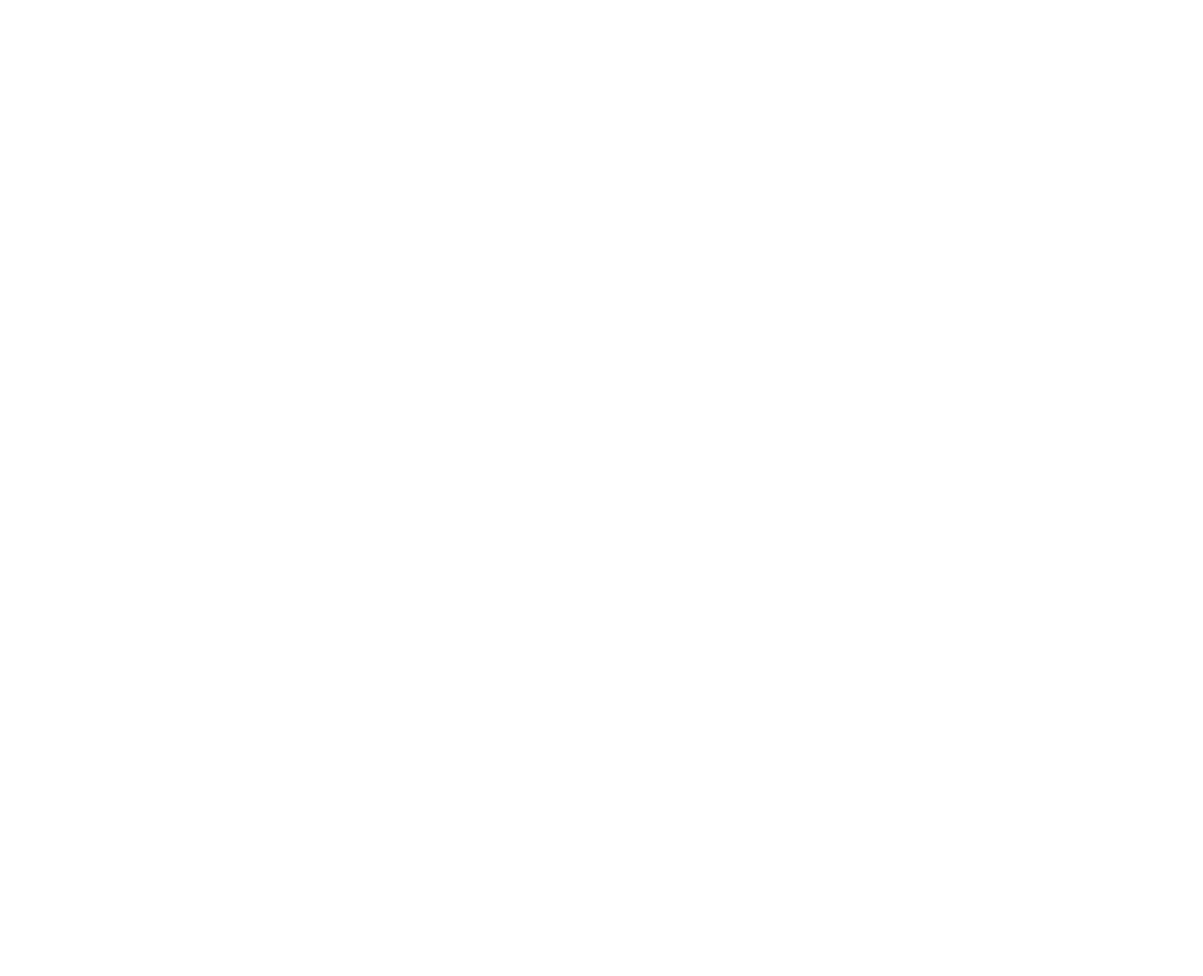
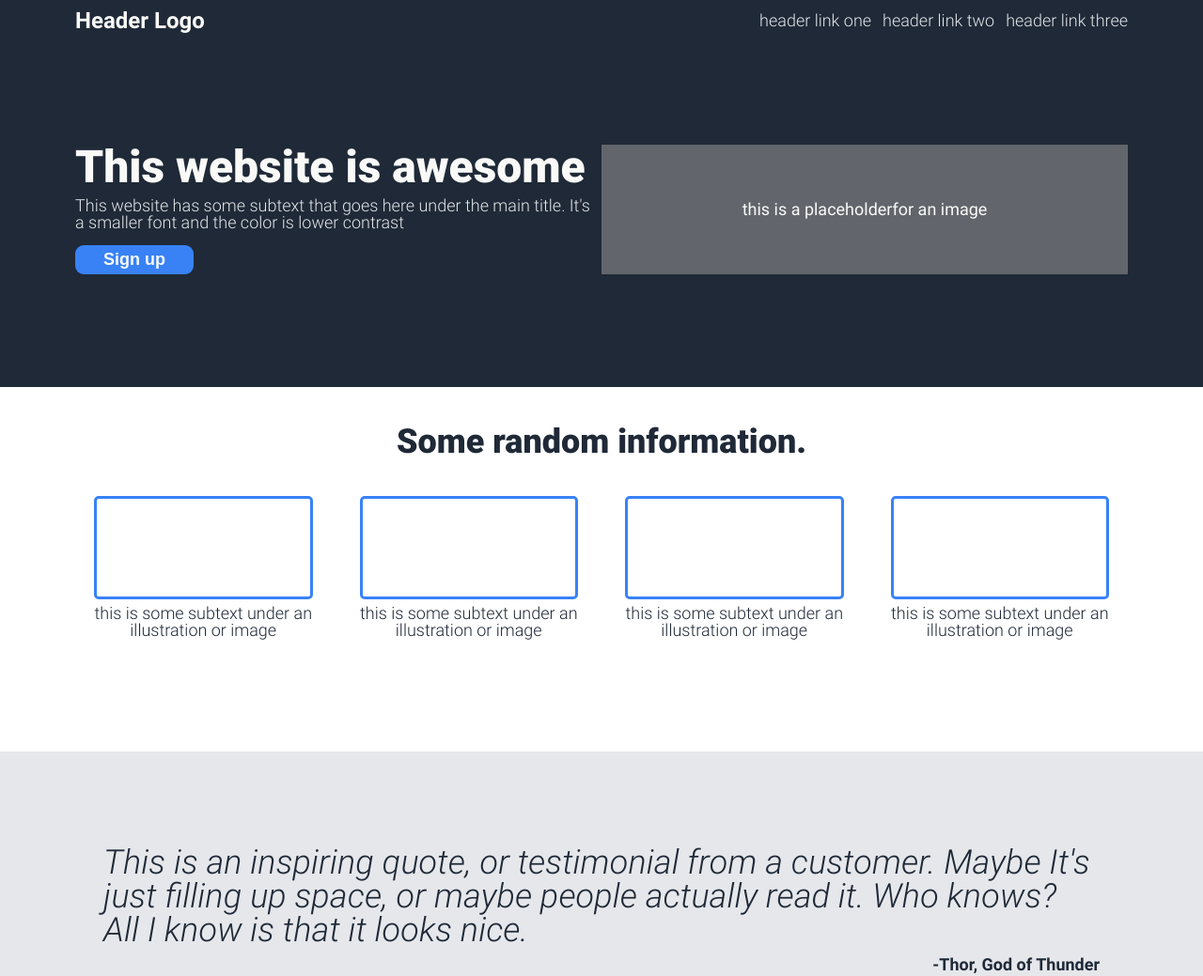
Before and after one commit to l-e-q/Landing-page, a plain HTML site: page index.html in a window 1280 px wide. Shown: the whole page at 94% size. Before the commit the page ends 800 px from the top, so only its background shows below. Drawn offline with Linux system fonts and the light colour scheme.

Commit message:
Header, hero, cards, quote

```diff
--- a/index.html
+++ b/index.html
@@ -8,6 +8,66 @@
     <link rel="stylesheet" href="./styles/style.css">
 </head>
 <body>
-
+    <div class="header-background">
+        <div class="wrapper">
+            <div class="header">
+                <a href="#!" class="logo-link">Header Logo</a>
+                <div class="header-links">
+                    <a href="#!" class="header-link-one">header link one</a>
+                    <a href="#!" class="header-link-two">header link two</a>
+                    <a href="#!" class="header-link-three">header link three</a>
+                </div>
+            </div>
+        </div>
+    </div>
+    <section class="hero">
+        <div class="wrapper">
+            <div class="hero-content">
+                <div class="left-text">
+                    <div class="bolded">
+                        This website is awesome
+                    </div>
+                    This website has some subtext that goes here under the main title. It's a smaller font and the color is lower contrast
+                    <button class="hero-sign-up">Sign up</button>
+                </div>
+                <div class="right-rectangle">
+                    <div class="text-in-rectangle">
+                        this is a placeholderfor an image
+                    </div>
+                </div>
+            </div>
+        </div>
+    </section>
+    <section class="cards">
+        <div class="wrapper">
+            <div class="cards-section-text">
+                Some random information.
+            </div>
+            <div class="cards-container">
+                <div class="card">
+                    <div class="card-square"></div>
+                    <div class="card-text">this is some subtext under an illustration or image</div>
+                </div>
+                <div class="card">
+                    <div class="card-square"></div>
+                    <div class="card-text">this is some subtext under an illustration or image</div>
+                </div>
+                <div class="card">
+                    <div class="card-square"></div>
+                    <div class="card-text">this is some subtext under an illustration or image</div>
+                </div>
+                <div class="card">
+                    <div class="card-square"></div>
+                    <div class="card-text">this is some subtext under an illustration or image</div>
+                </div>
+            </div>
+        </div>
+    </section>
+    <section class="quote">
+        <div class="wrapper">
+            <div class="quote-text">This is an inspiring quote, or testimonial from a customer. Maybe It's just filling up space, or maybe people actually read it. Who knows? All I know is that it looks nice.</div>
+            <div class="quote-author">-Thor, God of Thunder</div>
+        </div>
+    </section>
 </body>
 </html>
--- a/styles/style.css
+++ b/styles/style.css
@@ -0,0 +1,148 @@
+body {
+    font-family: Roboto;
+}
+
+.wrapper {
+    padding-left: 80px;
+    padding-right: 80px;
+}
+
+.header-background {
+    background-color: #1f2937;
+}
+
+.header {
+    display: flex;
+    padding: 10px 0;
+    align-items: center;
+    justify-content: space-between;
+    padding-bottom: 120px;
+}
+
+.logo-link {
+    font-size: 24px;
+    color: #f9faf8;
+    text-decoration: none;
+    font-weight: 700;
+}
+
+.header-link-one,
+.header-link-two,
+.header-link-three {
+    font-size: 18px;
+    text-decoration: none;
+    color: #e5e7eb;
+    font-weight: 300;
+    margin-right: 8px;
+}
+
+.header-link-three {
+    margin-right: 0;
+}
+
+.hero {
+    background-color: #1f2937;
+    padding-bottom: 120px;
+}
+
+.hero-content {
+    display: flex;
+}
+
+
+.left-text {
+    font-size: 18px;
+    color: #e5e7eb;
+    font-weight: 300;
+    flex: 1;
+}
+
+.bolded {
+    font-size: 48px;
+    font-weight: 900;
+    color: #f9faf8;
+    margin-bottom: 8px;
+}
+
+.hero-sign-up {
+    margin-top: 15px;
+    display: block;
+    background-color: #3882f6;
+    border: none;
+    font-size: 18px;
+    color: #f9faf8;
+    font-weight: 600;
+    padding: 5px 30px;
+    border-radius: 9px;
+}
+
+.right-rectangle {
+    background-color: rgb(98, 101, 107);
+    flex: 1;
+    display: flex;
+    align-items: center;
+    justify-content: center;
+}
+
+.text-in-rectangle {
+    font-size: 18px;
+    color: #f9faf8;
+    font-weight: 400;
+}
+
+.cards-section-text {
+    margin: 40px 0;
+    font-size: 36px;
+    font-weight: 900;
+    color: #1f2937;
+    text-align: center;
+
+}
+
+.cards-container {
+    display: flex;
+    padding: 0 20px;
+    gap: 50px;
+}
+
+.card-square {
+    border:#3882f6 3px solid;
+    border-radius: 5px;
+    height: 13vmin;
+    margin-bottom: 6px;
+}
+
+.card-text {
+    text-align: center;
+    font-size: 18px;
+    color: #1f2937;
+    font-weight: 300;
+}
+
+.cards {
+    padding-bottom: 120px;
+}
+
+.quote {
+    background-color: #e5e7eb;
+    display: flex;
+    justify-content: center;
+    align-items: center;
+    flex-direction: column;
+    padding: 100px 30px;
+}
+
+.quote-text {
+    font-size: 36px;
+    font-style: italic;
+    color: #1f2937;
+    font-weight: 300;
+    margin-bottom: 10px;
+}
+
+.quote-author {
+    color: #1f2937;
+    text-align: end;
+    font-weight: 700;
+    font-size: 18px;
+}
```
